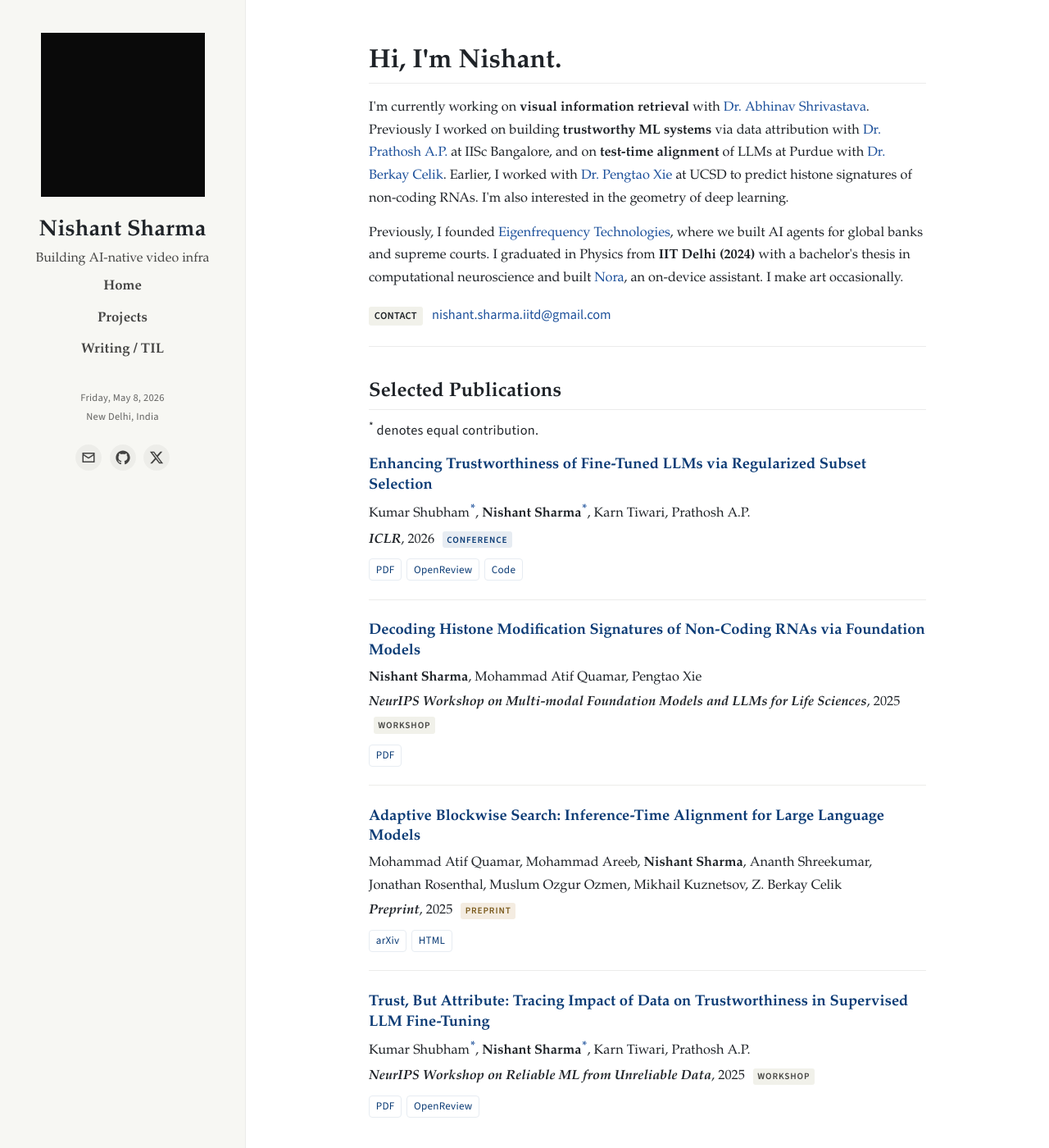
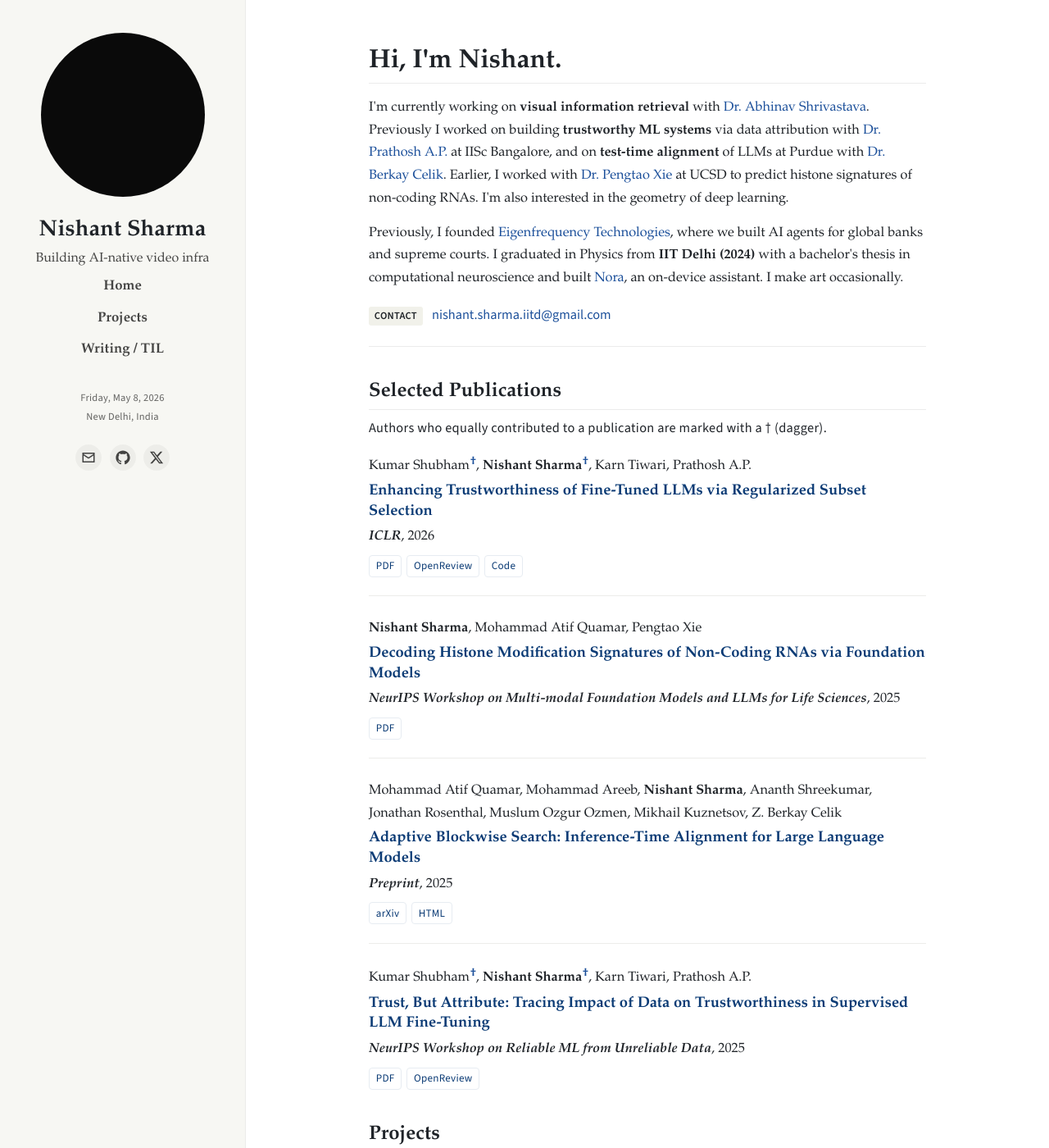
Before and after one commit to sevendaystoglory/sevendaystoglory.github.io, a Jekyll site: the page built from index.md, in a window 1280 px wide and 1400 px high. Shown: the whole window at 82% size. Built offline with Jekyll 4.4.1, drawn with Linux system fonts in a browser that asks for light colours.

Commit message:
style: circle back, dagger for equal contribution, reorder pub fields
- Restore the circular profile photo (border-radius: 50%).
- Replace the equal-contribution asterisk with a † (dagger) and
  rephrase the section note accordingly.
- Reorder publication entries to: authors → title → venue → links.
  Drop the Conference / Workshop / Preprint type badge from rendering
  and remove its now-dead CSS along with the unused .pub-abstract style.

```diff
--- a/_includes/publications-list.html
+++ b/_includes/publications-list.html
@@ -1,13 +1,12 @@
 <div class="pub-list">
   {% for pub in site.data.publications %}
     <article class="pub-item">
+      <p class="pub-authors">
+        {% for a in pub.authors %}{% if a.me %}<strong class="pub-me">{{ a.name }}</strong>{% else %}{{ a.name }}{% endif %}{% if a.equal %}<sup>†</sup>{% endif %}{% unless forloop.last %}, {% endunless %}{% endfor %}
+      </p>
       <h3 class="pub-title">{{ pub.title }}</h3>
-      <p class="pub-authors">
-        {% for a in pub.authors %}{% if a.me %}<strong class="pub-me">{{ a.name }}</strong>{% else %}{{ a.name }}{% endif %}{% if a.equal %}<sup>*</sup>{% endif %}{% unless forloop.last %}, {% endunless %}{% endfor %}
-      </p>
       <p class="pub-venue">
         <em>{{ pub.venue }}</em>{% if pub.year %}, {{ pub.year }}{% endif %}
-        {% if pub.type %}<span class="pub-type pub-type-{{ pub.type | downcase }}">{{ pub.type }}</span>{% endif %}
       </p>
       {% if pub.links %}
         <p class="pub-links">
--- a/assets/css/main.css
+++ b/assets/css/main.css
@@ -98,7 +98,7 @@ img { max-width: 100%; height: auto; display: block; }
     display: block;
     width: 200px;
     height: 200px;
-    border-radius: 0;
+    border-radius: 50%;
     overflow: hidden;
     border: 1px solid var(--border);
     background: #0a0a0a;
@@ -334,21 +334,12 @@ h1 {
 }
 .pub-item:last-child { border-bottom: none; padding-bottom: 0; }
 
-.pub-title {
-    font-family: var(--serif);
-    font-size: 1.15rem;
-    font-weight: 700;
-    color: var(--accent-deep);
-    margin: 0 0 0.35rem;
-    line-height: 1.35;
-    letter-spacing: 0;
-}
 .pub-authors {
     font-family: var(--serif);
     font-size: 0.98rem;
     font-weight: 500;
     color: var(--ink);
-    margin: 0 0 0.2rem;
+    margin: 0 0 0.25rem;
     line-height: 1.55;
 }
 .pub-me {
@@ -360,40 +351,23 @@ h1 {
     font-weight: 600;
     margin-left: 1px;
 }
+.pub-title {
+    font-family: var(--serif);
+    font-size: 1.15rem;
+    font-weight: 700;
+    color: var(--accent-deep);
+    margin: 0 0 0.3rem;
+    line-height: 1.35;
+    letter-spacing: 0;
+}
 .pub-venue {
     font-family: var(--serif);
     font-size: 0.95rem;
     font-weight: 500;
     color: var(--ink-muted);
-    margin: 0 0 0.55rem;
+    margin: 0 0 0.5rem;
 }
 .pub-venue em { display: inline; text-align: inherit; margin: 0; font-size: inherit; color: var(--ink); font-style: italic; font-weight: 600; }
-.pub-type {
-    display: inline-block;
-    font-family: var(--sans);
-    font-size: 0.7rem;
-    font-weight: 600;
-    text-transform: uppercase;
-    letter-spacing: 0.08em;
-    padding: 0.05em 0.5em;
-    margin-left: 0.5em;
-    border-radius: 3px;
-    background: var(--cream-2);
-    color: var(--ink-soft);
-    vertical-align: middle;
-}
-.pub-type-conference { background: #e7ecf2; color: var(--accent-deep); }
-.pub-type-workshop { background: var(--cream-2); color: var(--ink-soft); }
-.pub-type-preprint { background: #f4ece1; color: #7a5a1c; }
-
-.pub-abstract {
-    font-family: var(--serif);
-    font-size: 0.95rem;
-    font-weight: 500;
-    line-height: 1.65;
-    color: var(--ink-soft);
-    margin: 0 0 0.65rem;
-}
 .pub-links {
     margin: 0.25rem 0 0;
     display: flex;
--- a/index.md
+++ b/index.md
@@ -35,7 +35,7 @@ title: Home
 
 <section class="section">
   <h2 class="section-title">Selected Publications</h2>
-  <p class="section-note"><sup>*</sup> denotes equal contribution.</p>
+  <p class="section-note">Authors who equally contributed to a publication are marked with a † (dagger).</p>
   {% include publications-list.html %}
 </section>
 
```
